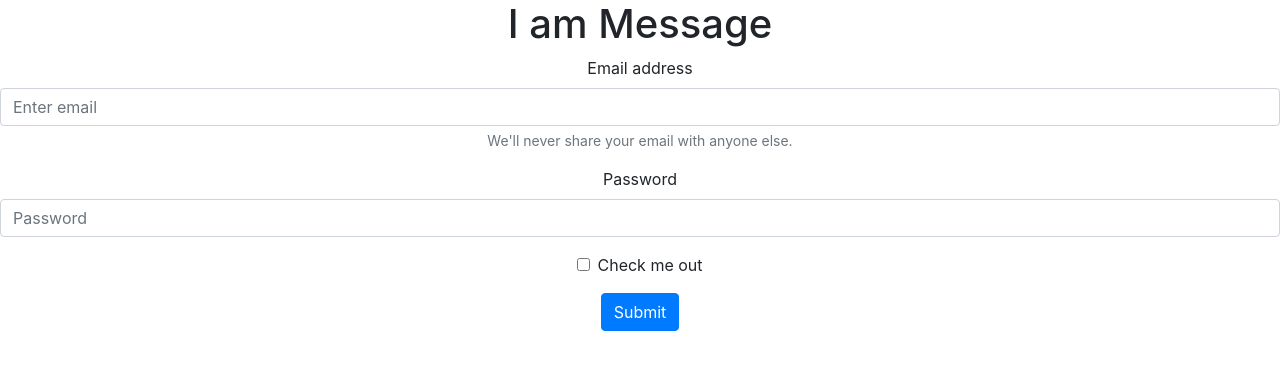
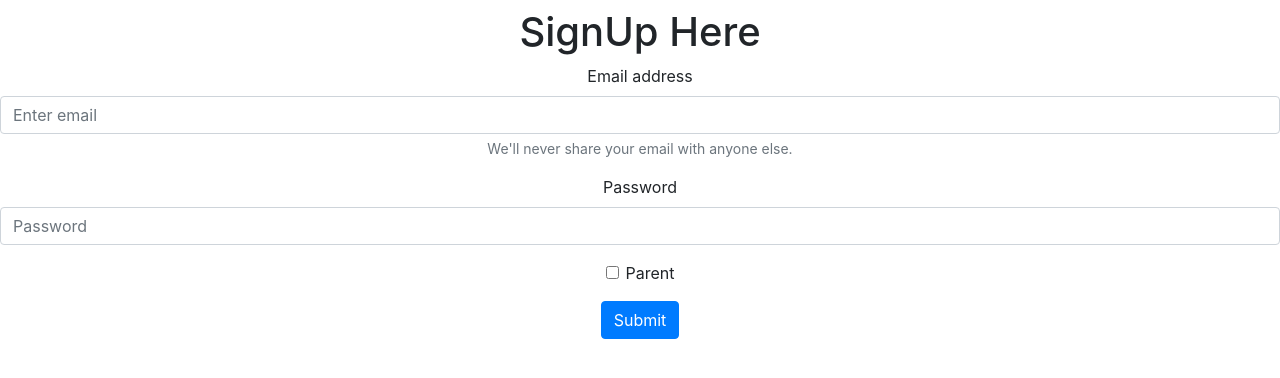
Before and after one commit to Samicap/AniMail, a React (Create React App) app in the folder my-app/client/: page / in a window 1280 px wide. Shown: the top 378 px of the page. Built offline with nearby package versions, Linux system fonts and the light colour scheme.

Commit message:
add a few changes to sign-up sheet

```diff
--- a/my-app/client/src/App.css
+++ b/my-app/client/src/App.css
@@ -36,3 +36,7 @@
     transform: rotate(360deg);
   }
 }
+
+.form-control {
+  width: 50%;
+}
--- a/my-app/client/src/components/Message.js
+++ b/my-app/client/src/components/Message.js
@@ -1,4 +1,3 @@
 export default function Message(props) {
-
-  return <h1>I am Message</h1>
+  return <h1></h1>;
 }
--- a/my-app/client/src/components/SignUp.js
+++ b/my-app/client/src/components/SignUp.js
@@ -1,15 +1,18 @@
 import React from "react";
-import { Form, Button } from "react-bootstrap"
+import { Form, Button } from "react-bootstrap";
 
 export default function SignUp(props) {
-
-
   return (
-
+    <>
+      <h1>SignUp Here</h1>
       <Form>
         <Form.Group controlId="formBasicEmail">
           <Form.Label>Email address</Form.Label>
-    <Form.Control type="email" placeholder="Enter email" />
+          <Form.Control
+            className="emailSign"
+            type="email"
+            placeholder="Enter email"
+          />
           <Form.Text className="text-muted">
             We'll never share your email with anyone else.
           </Form.Text>
@@ -20,10 +23,12 @@ export default function SignUp(props) {
           <Form.Control type="password" placeholder="Password" />
         </Form.Group>
         <Form.Group controlId="formBasicCheckbox">
-    <Form.Check type="checkbox" label="Check me out" />
+          <Form.Check type="checkbox" label="Parent" />
         </Form.Group>
         <Button variant="primary" type="submit">
           Submit
         </Button>
-</Form> )
+      </Form>
+    </>
+  );
 }
```
Also changed, not shown: my-app/client/public/index.html (+5 -5 lines), my-app/client/src/App.js (+4 -7 lines). Lines whose indentation alone changed are shown as unchanged.
